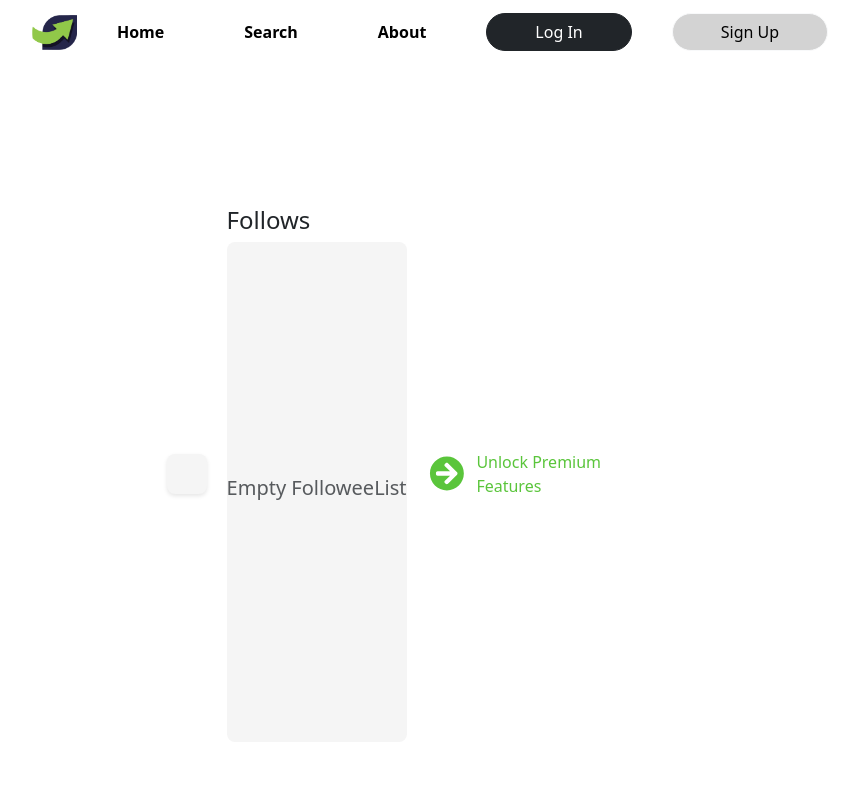
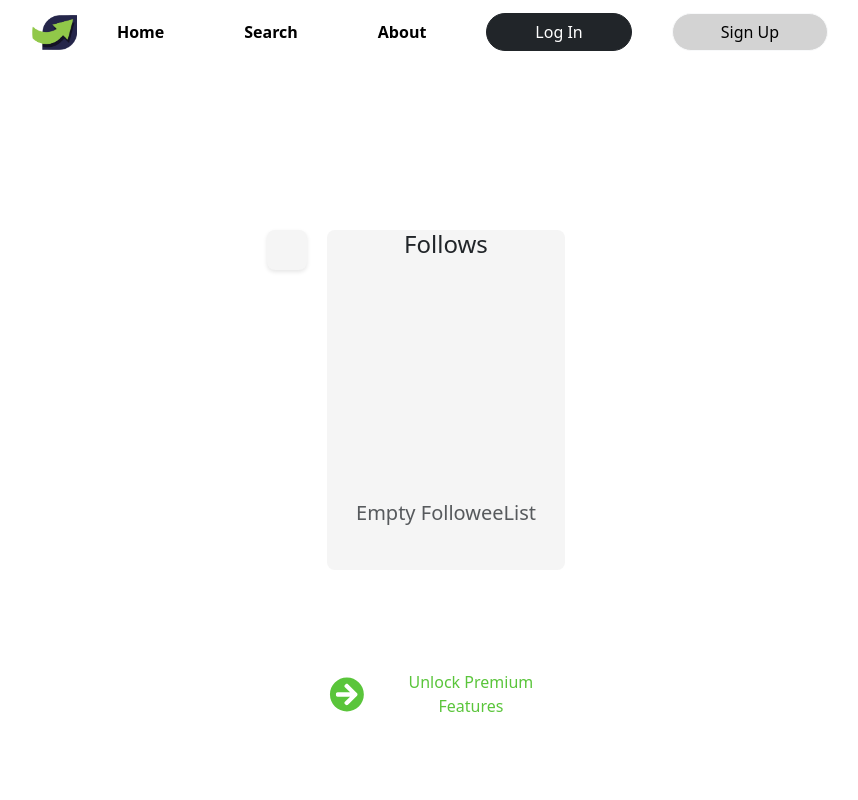
Before and after one commit to TjuAachen/cs5610-final-All-In-react-team668, a React (Create React App) app: page /profile in a window 1280 px wide. Shown: the top 800 px of the page, without its empty margins (224-1082 px from the left). Built offline with nearby package versions, Linux system fonts and the light colour scheme.

Commit message:
change layout of profile

```diff
--- a/src/components/Follow/index.css
+++ b/src/components/Follow/index.css
@@ -1,9 +1,10 @@
 .follow-container {
-    height: 500px;
+    height: 340px;
     background-color: #f5f5f5;
     /* margin-right: 20px; */
     overflow-y: auto;
     overflow-x: hidden;
+    margin-bottom: 20px;
 }
 .empty-followeeList-div {
     height: 500px;
--- a/src/components/Follow/index.js
+++ b/src/components/Follow/index.js
@@ -36,8 +36,9 @@ const Follow = () => {
 
   return (
     <div className="d-flex flex-column">
+      <div className={`follow-container rounded-3`}>
       <h4 className="">Follows</h4>
-      <div className={`follow-container rounded-3`}>
+
         {followeeList.length === 0 && (
           <div
             className={`empty-followeeList-div text-muted d-flex justify-content-center align-items-center`}
--- a/src/components/Profile/ProfileRight.js
+++ b/src/components/Profile/ProfileRight.js
@@ -4,10 +4,10 @@ import Follow from "../Follow";
 
 const ProfileRight = ({ isSelf }) => {
   return (
-    <>
+    <div className="profile-right-container">
       <Follow />
       {isSelf && <Premium />}
-    </>
+    </div>
   );
 };
 
--- a/src/components/Profile/index.css
+++ b/src/components/Profile/index.css
@@ -54,6 +54,7 @@
   display: flex; /* Enables Flexbox */
   align-items: center; /* Vertically aligns items in the middle */
   gap: 10px; /* Adds space between the icon and the text */
+  margin-top: 80px;
 }
 
 /* Base Styles */
--- a/src/pages/userPages/Profile.js
+++ b/src/pages/userPages/Profile.js
@@ -49,7 +49,7 @@ const Profile = () => {
             isLogin={loginUser ? true : false}
           />)}
           <ProfileRight
-          className=""
+          className="profile-right"
           isSelf={uid ? false : true} />
       </div>
     </div>
--- a/src/pages/userPages/Profile_style.css
+++ b/src/pages/userPages/Profile_style.css
@@ -15,7 +15,7 @@
     display: flex;
     flex-direction: row; /* This puts ProfileMiddle and ProfileRight in a row */
     justify-content: center; /* Centers the components in the row */
-    align-items: center; /* Aligns items to the start of the cross axis */
+    /* align-items: center; Aligns items to the start of the cross axis */
     width: 100%; /* Adjust the width as needed */
     gap: 20px;
   }
@@ -24,10 +24,9 @@
     flex-grow: 1;
   }
 
-  /* .profile-right { */
-    /* flex-shrink: 0;  */
-    /* Prevents the component from shrinking */
-    /* margin-left: auto;  */
-    /* Pushes the component to the right */
+  .profile-right {
+    flex-grow: 1;
+    /* flex-shrink: 0;   */
+    margin-left: auto;
 
-  /* } */
+  }
```
